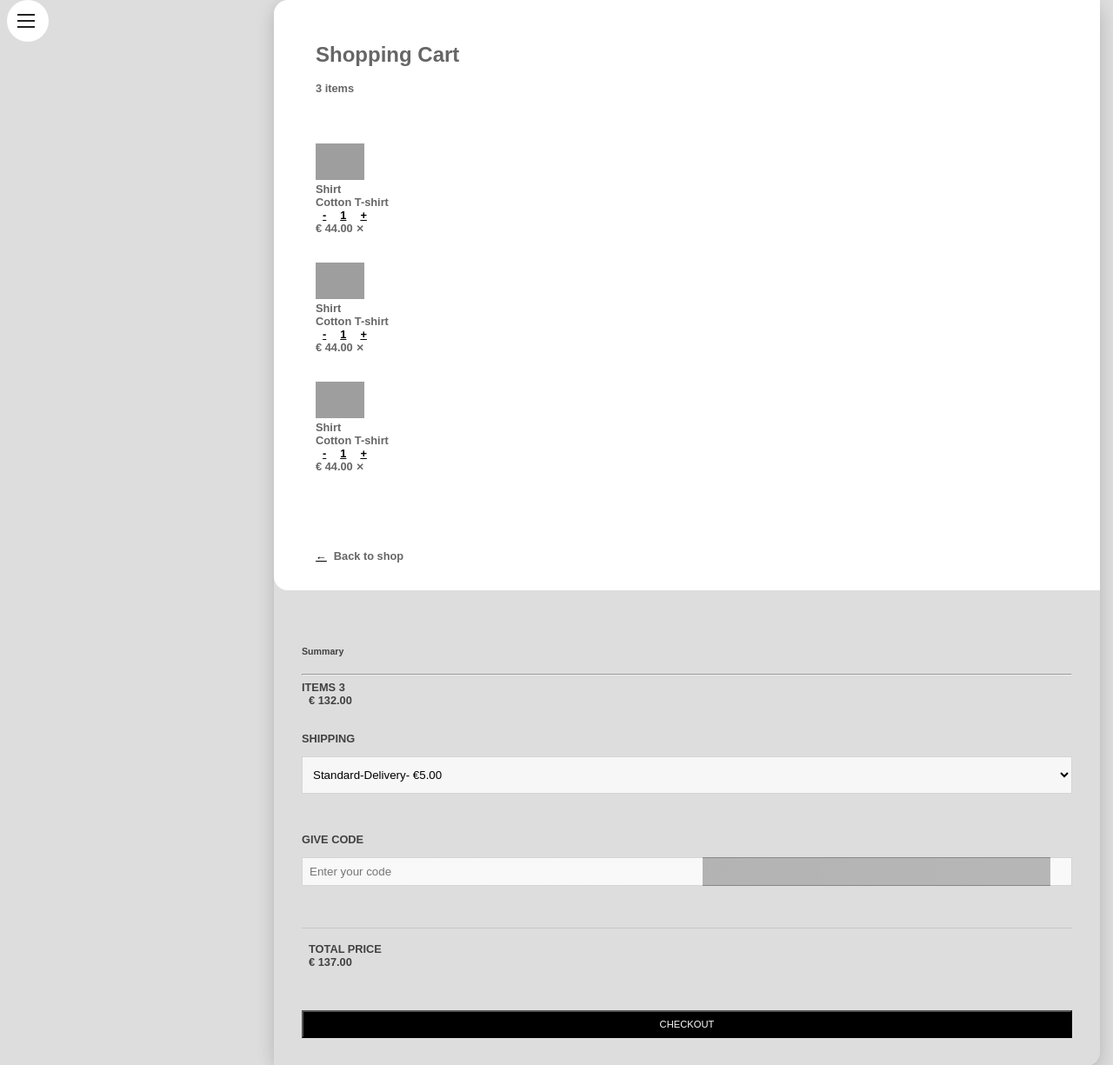
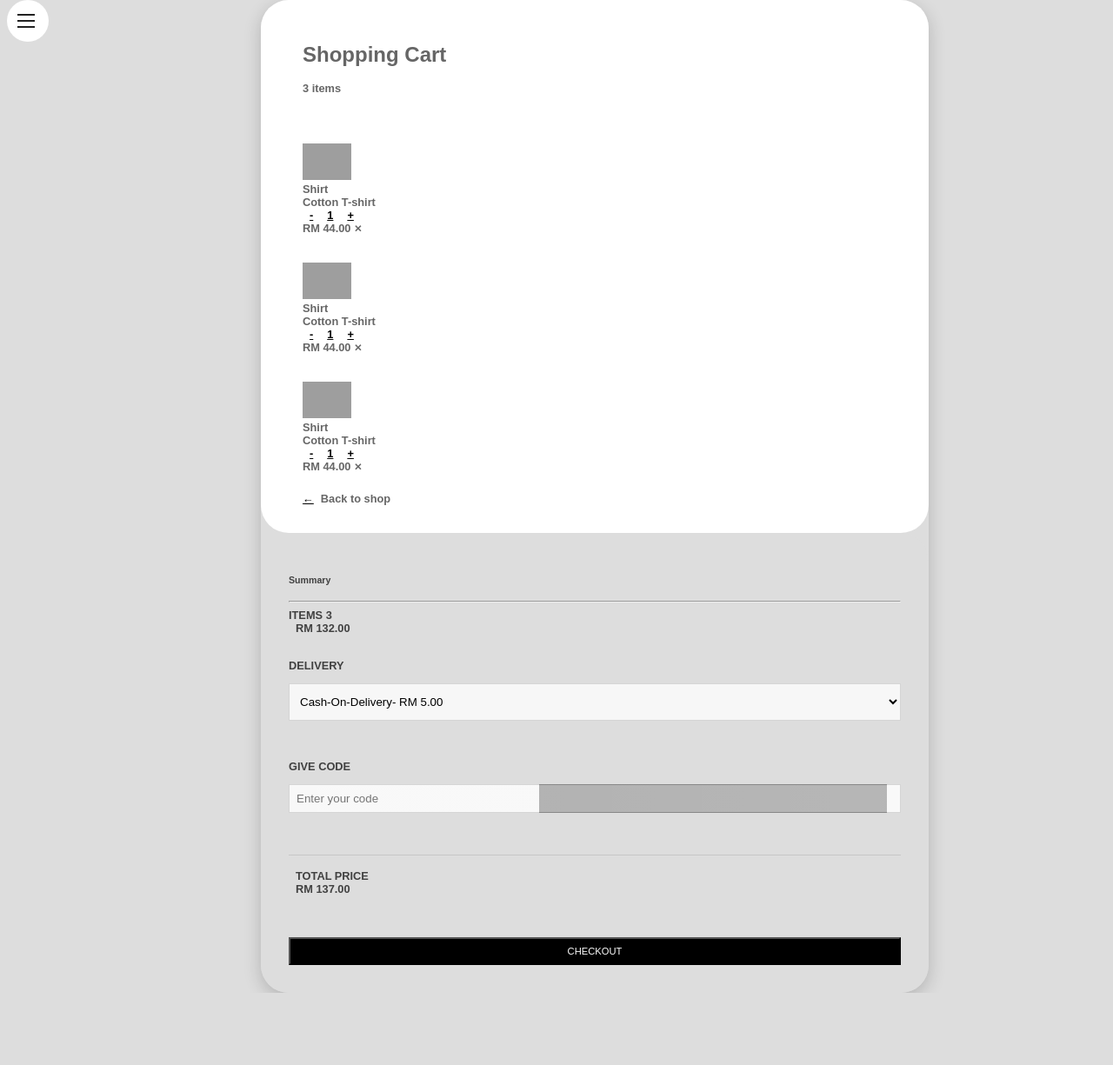
Before and after one commit to lyzess/Project-1-Web-Design, a plain HTML site: page pickcart.html in a window 1280 px wide. Shown: the whole page at 87% size. After the commit the page ends 1142 px from the top, so only its background shows below. Drawn offline with Linux system fonts and the light colour scheme; grey boxes are pictures that could not be loaded.

Commit message:
update
pick cart

```diff
--- a/pickcart.css
+++ b/pickcart.css
@@ -112,11 +112,12 @@ nav {
     margin-bottom: 5vh;
 }
 .card{
-    margin: auto;
-    max-width: 950px;
-    width: 90%;
+    margin: left;
+    max-width: 850px;
+    width: 60%;
+    margin-right: 10%;
     box-shadow: 0 6px 20px 0 rgba(0, 0, 0, 0.19);
-    border-radius: 1rem;
+    border-radius: 2rem;
     border: transparent;
 }
 @media(max-width:767px){
@@ -127,8 +128,10 @@ nav {
 .cart{
     background-color: #fff;
     padding: 4vh 5vh;
-    border-bottom-left-radius: 1rem;
-    border-top-left-radius: 1rem;
+    border-bottom-left-radius: 2rem;
+    border-top-left-radius: 2rem;
+    border-bottom-right-radius: 2rem;
+    border-top-right-radius: 2rem;
 }
 @media(max-width:767px){
     .cart{
@@ -139,15 +142,16 @@ nav {
 }
 .summary{
     background-color: #ddd;
-    border-top-right-radius: 1rem;
-    border-bottom-right-radius: 1rem;
+    border-top-right-radius: 2rem;
+    border-bottom-right-radius: 2rem;
+    border-bottom-left-radius: 2rem;
     padding: 4vh;
     color: rgb(65, 65, 65);
 }
 @media(max-width:767px){
     .summary{
     border-top-right-radius: unset;
-    border-bottom-left-radius: 1rem;
+    border-bottom-left-radius: 2rem;
     }
 }
 .summary .col-2{
@@ -181,13 +185,13 @@ img{
     width: 3.5rem;
 }
 .back-to-shop{
-    margin-top: 4.5rem;
+    margin-top: 0.4rem;
 }
 h5{
-    margin-top: 4vh;
+    margin-top: 2vh;
 }
 hr{
-    margin-top: 1.25rem;
+    margin-top: 0.25rem;
 }
 form{
     padding: 2vh 0;
--- a/pickcart.html
+++ b/pickcart.html
@@ -40,7 +40,7 @@
                         <div class="col">
                             <a href="#">-</a><a href="#" class="border">1</a><a href="#">+</a>
                         </div>
-                        <div class="col">&euro; 44.00 <span class="close">&#10005;</span></div>
+                        <div class="col">RM 44.00 <span class="close">&#10005;</span></div>
                     </div>
                 </div>
                 <div class="row">
@@ -53,7 +53,7 @@
                         <div class="col">
                             <a href="#">-</a><a href="#" class="border">1</a><a href="#">+</a>
                         </div>
-                        <div class="col">&euro; 44.00 <span class="close">&#10005;</span></div>
+                        <div class="col">RM 44.00 <span class="close">&#10005;</span></div>
                     </div>
                 </div>
                 <div class="row border-top border-bottom">
@@ -66,7 +66,7 @@
                         <div class="col">
                             <a href="#">-</a><a href="#" class="border">1</a><a href="#">+</a>
                         </div>
-                        <div class="col">&euro; 44.00 <span class="close">&#10005;</span></div>
+                        <div class="col">RM 44.00 <span class="close">&#10005;</span></div>
                     </div>
                 </div>
                 <div class="back-to-shop"><a href="#">&leftarrow;</a><span class="text-muted">Back to shop</span></div>
@@ -76,17 +76,18 @@
                 <hr>
                 <div class="row">
                     <div class="col" style="padding-left:0;">ITEMS 3</div>
-                    <div class="col text-right">&euro; 132.00</div>
+                    <div class="col text-right">RM 132.00</div>
                 </div>
                 <form>
-                    <p>SHIPPING</p>
-                    <select><option class="text-muted">Standard-Delivery- &euro;5.00</option></select>
+                    <p>DELIVERY</p>
+                    <select><option class="text-muted">Cash-On-Delivery- RM 5.00</option>
+                    <option class="text-muted">Self-Pick-Up-- RM 0.00</option></select>
                     <p>GIVE CODE</p>
                     <input id="code" placeholder="Enter your code">
                 </form>
                 <div class="row" style="border-top: 1px solid rgba(0,0,0,.1); padding: 2vh 0;">
                     <div class="col">TOTAL PRICE</div>
-                    <div class="col text-right">&euro; 137.00</div>
+                    <div class="col text-right">RM 137.00</div>
                 </div>
                 <button class="btn">CHECKOUT</button>
             </div>
```
